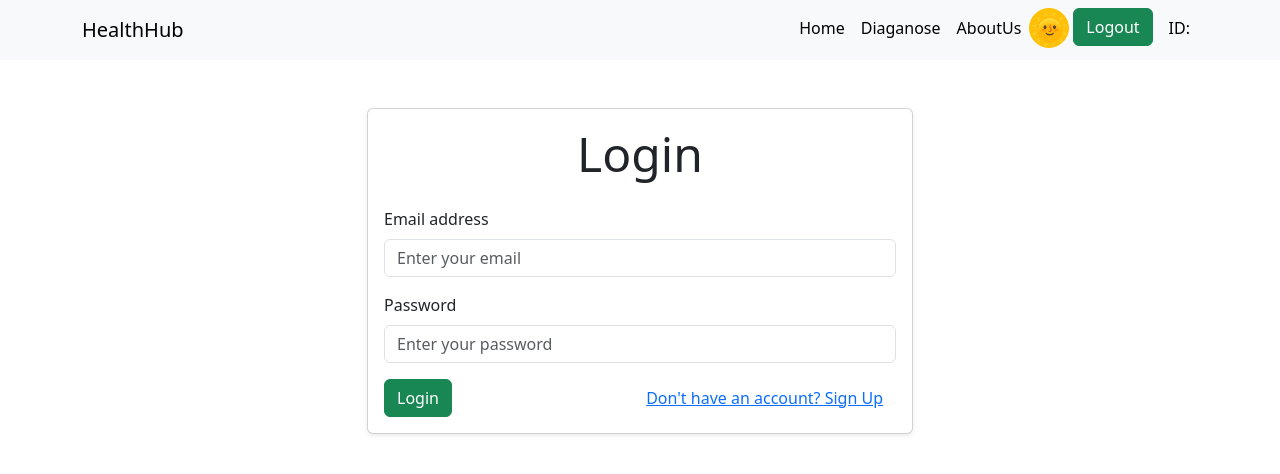
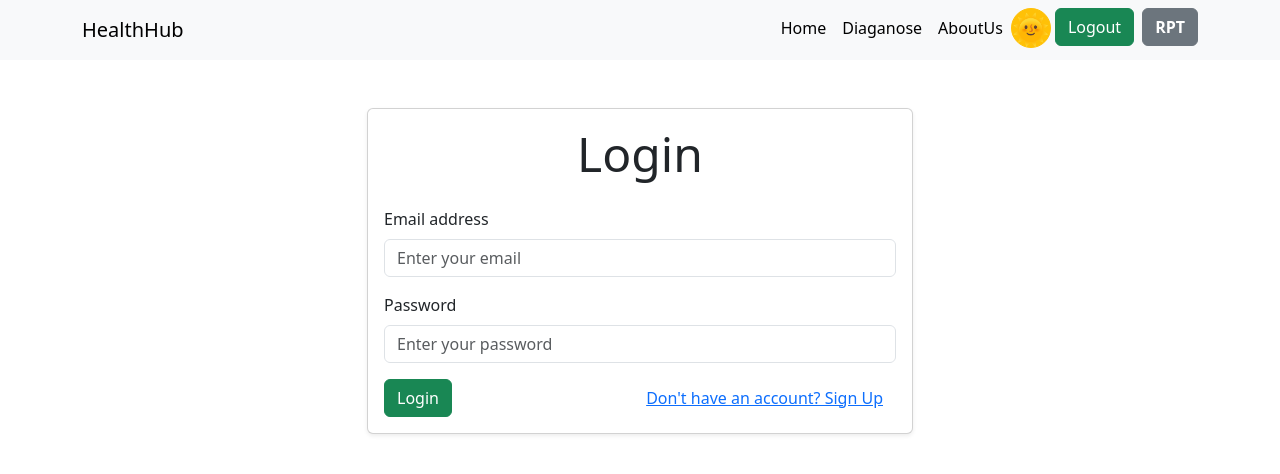
Before and after one commit to Naman-bangari/healthhub, a React (Create React App) app in the folder HealthHub/health-hub/: page /login in a window 1280 px wide. Shown: the top 474 px of the page. Built offline with nearby package versions, Linux system fonts and the light colour scheme; sample sign-in values are in the browser's storage.

Commit message:
added app.tsx

```diff
--- a/HealthHub/health-hub/src/App.tsx
+++ b/HealthHub/health-hub/src/App.tsx
@@ -80,8 +80,11 @@ const App: React.FC = () => {
                       <button className="btn btn-success" onClick={handleLogout}>Logout</button>
                     </li>
                     <li className="nav-item ms-2">
-                      <Link className="nav-link active" to="/report">ID: {user?.customerId}</Link>
+                      <Link className="btn btn-secondary fw-bold " to="/report">
+                        RPT
+                      </Link>
                     </li>
+
                   </>
                 ) : (
                   <li className="nav-item ms-1">
```
